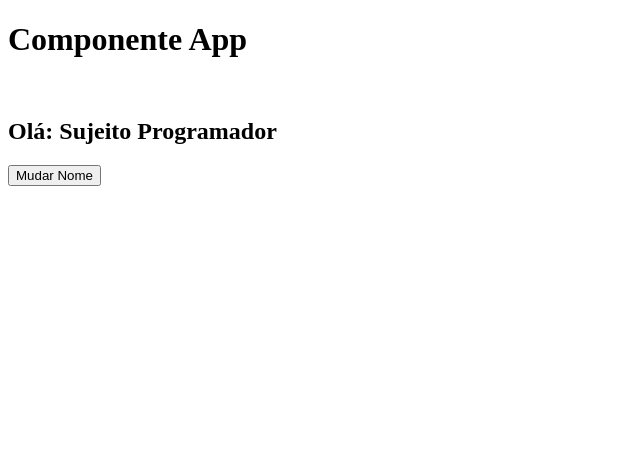
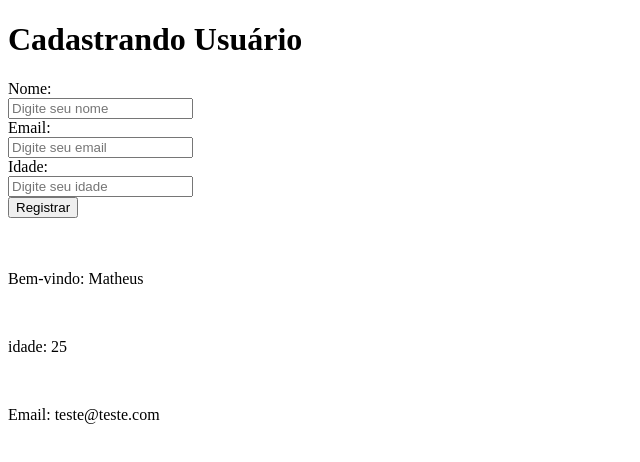
Before and after one commit to Levirroh/learning_react_node, a React (Create React App) app in the folder primeiro-app/: page / in a window 1280 px wide. Shown: the top 462 px of the page, without its empty margins (0-640 px from the left). Built offline with nearby package versions, Linux system fonts and the light colour scheme.

Commit message:
update: app js

```diff
--- a/primeiro-app/src/App.js
+++ b/primeiro-app/src/App.js
@@ -1,17 +1,32 @@
 import { useState } from 'react';
 
 function App() {
-  const [aluno, setAluno] = useState('Sujeito Programador');
-
-  function handleChangeName(nome){
-    setAluno(nome);
-  }
+  const [nome,setNome] = useState('');
+  const [email,setEmail] = useState('');
+  const [idade,setIdade] = useState('');
 
   return (
     <div>
-      <h1>Componente App</h1> <br/>
-      <h2>Olá: { aluno }</h2>
-      <button onClick={() => handleChangeName('Lucas Oliveira')}>Mudar Nome</button>
+      <h1>Cadastrando Usuário</h1>
+      <form>
+        <label>Nome:</label><br/>
+        <input placeholder='Digite seu nome' value={nome} onChange={ (e) => setNome(e.target.value)}/>
+        <br/>
+        <label>Email:</label><br/>
+        <input placeholder='Digite seu email' value={email} onChange={ (e) => setEmail(e.target.value)}/>
+        <br/>
+        <label>Idade:</label><br/>
+        <input placeholder='Digite seu idade' value={idade} onChange={ (e) => setIdade(e.target.value)}/>
+        <br/>
+        <button type='submit'>Registrar</button>
+      </form>
+      <br/>
+      <br/>
+      <div>
+        <p>Bem-vindo: Matheus</p><br/>
+        <p>idade: 25</p><br/>
+        <p>Email: teste@teste.com</p><br/>
+      </div>
     </div>
   );
 }
```
